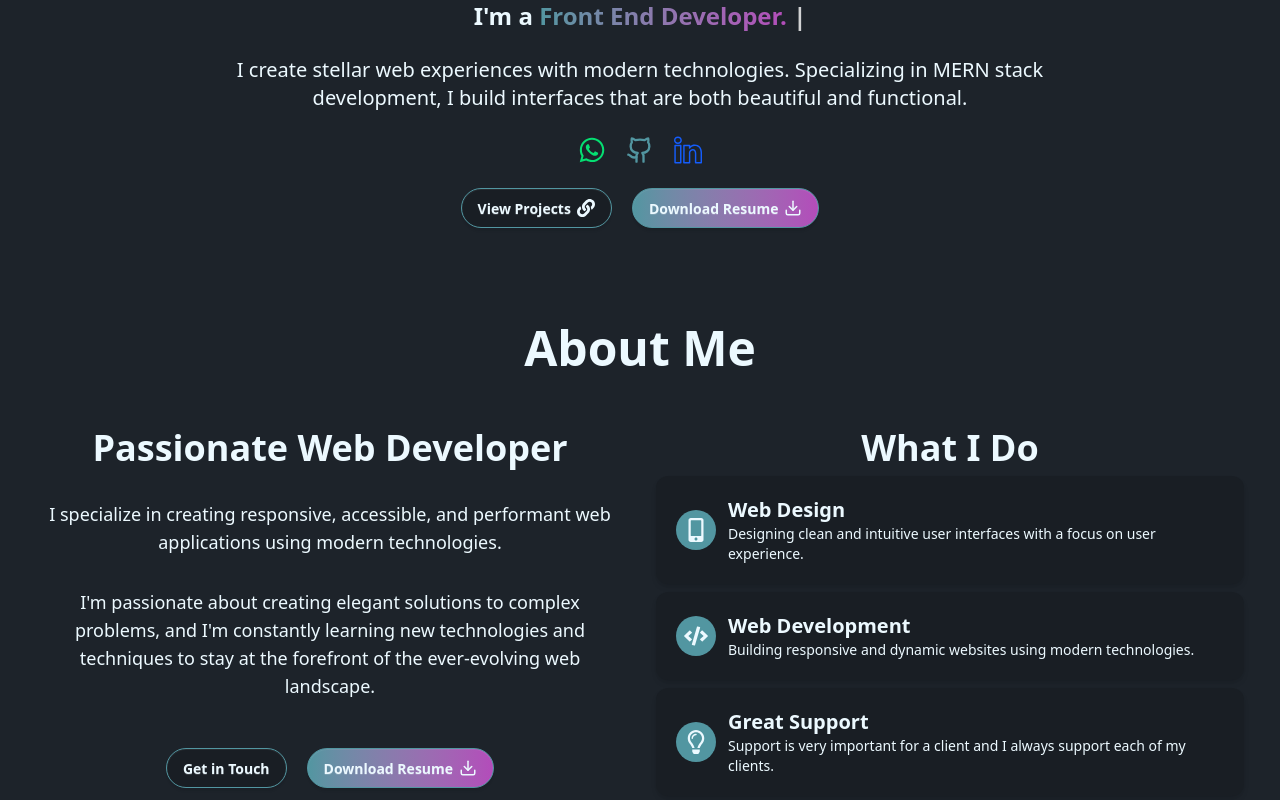
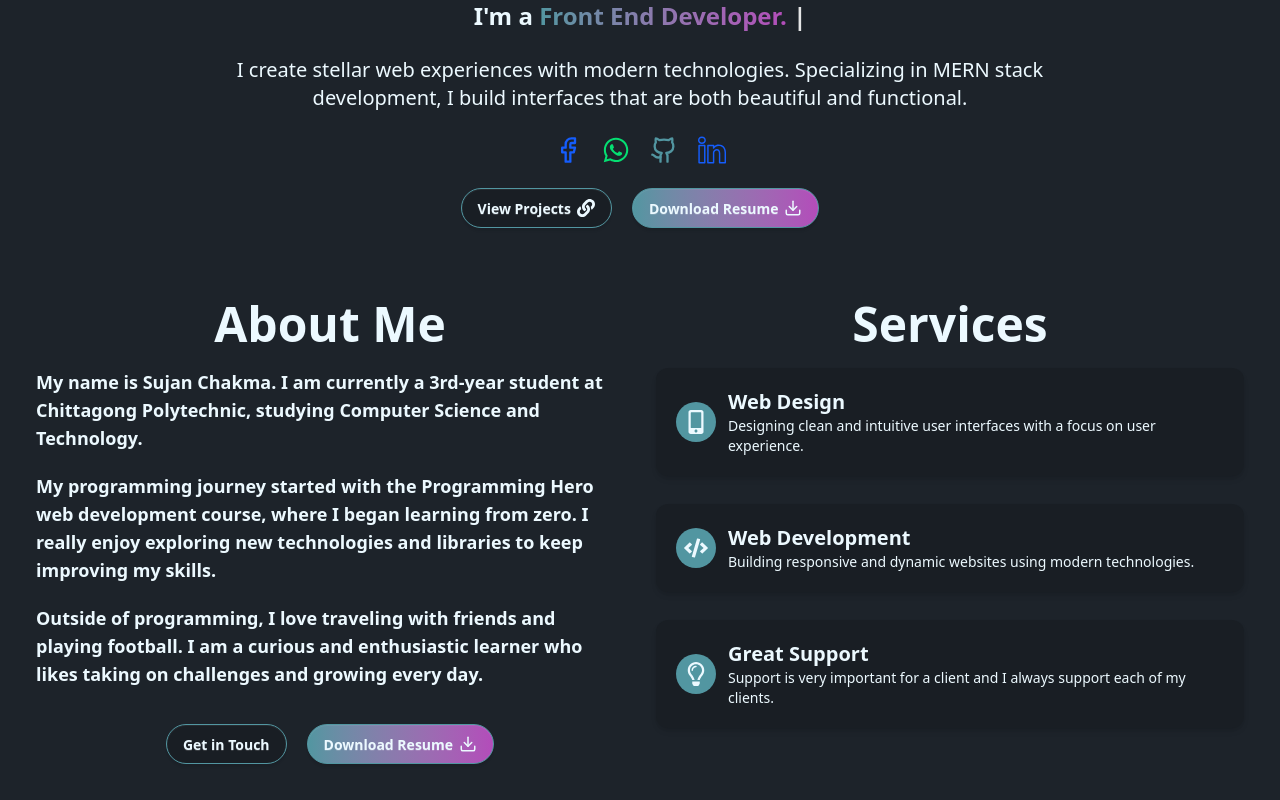
Before and after one commit to sujanchakma1/My-portfolio, a React (Vite) app: page / in a window 1280 px wide. Shown: the part 520-1320 px from the top of the page. Built offline with nearby package versions, Linux system fonts and the light colour scheme; a web font is replaced by a local one.

Commit message:
added change section

```diff
--- a/src/Components/About/About.jsx
+++ b/src/Components/About/About.jsx
@@ -25,24 +25,25 @@ const services = [
 ];
 const About = () => {
   return (
-    <div className="pt-10" id="about">
-      <h1 className="text-5xl font-bold text-center">About Me</h1>
-
+    <div id="about">
       <div className="hero-content flex-col lg:flex-row items-start gap-8 my-10">
         <div className="flex-1 w-full">
-          <div className="About space-y-8 text-center">
-            <h2 className="text-4xl font-semibold mb-8">
-              Passionate Web Developer
-            </h2>
-            <p className="text-lg">
-              I specialize in creating responsive, accessible, and performant
-              web applications using modern technologies.
+          <h1 className="text-5xl font-bold text-center mb-5">About Me</h1>
+          <div className="About space-y-5 text-center">
+            <p className="text-lg text-left font-semibold">
+              My name is Sujan Chakma. I am currently a 3rd-year student at
+              Chittagong Polytechnic, studying Computer Science and Technology.
             </p>
-            <p className="text-lg">
-              I'm passionate about creating elegant solutions to complex
-              problems, and I'm constantly learning new technologies and
-              techniques to stay at the forefront of the ever-evolving web
-              landscape.
+            <p className="text-lg text-left font-semibold">
+              My programming journey started with the Programming Hero web
+              development course, where I began learning from zero. I really
+              enjoy exploring new technologies and libraries to keep improving
+              my skills.
+            </p>
+            <p className="text-lg text-left font-semibold">
+              Outside of programming, I love traveling with friends and playing
+              football. I am a curious and enthusiastic learner who likes taking
+              on challenges and growing every day.
             </p>
             <div className="space-x-5 pt-4">
               <Link to="contacts" smooth={true} duration={1000} offset={-80}>
@@ -59,8 +60,8 @@ const About = () => {
           </div>
         </div>
         <div className="service flex-1 w-full">
-          <div className="grid grid-cols-1 gap-2 w-full">
-            <h2 className="text-4xl font-semibold text-center"> What I Do</h2>
+          <h1 className="text-5xl font-bold text-center mb-5">Services</h1>
+          <div className="grid grid-cols-1 gap-7 w-full">
             {services.map((service, index) => (
               <div
                 className="rounded-xl bg-base-200 p-5 shadow-md hover:shadow-xl hover:scale-102 transition-all flex gap-3 items-center"
--- a/src/Components/Hero/Hero.jsx
+++ b/src/Components/Hero/Hero.jsx
@@ -5,6 +5,7 @@ import { LuDownload, LuGithub } from "react-icons/lu";
 import { SlSocialLinkedin } from "react-icons/sl";
 import Typewriter from "./Typewriter";
 import { Link } from "react-scroll";
+import { FiFacebook } from "react-icons/fi";
 
 const Hero = () => {
   return (
@@ -27,6 +28,9 @@ const Hero = () => {
           </p>
           <div className="flex justify-center">
             <div className="flex gap-5">
+              <a href="https://www.facebook.com/share/1LL4u1yggP/">
+                <FiFacebook size={28} className="text-blue-600" />
+              </a>
               <a href="https://wa.me/8801571312226">
                 <FaWhatsapp size={28} className="text-green-400" />
               </a>
--- a/src/Components/Projects/Projects1.jsx
+++ b/src/Components/Projects/Projects1.jsx
@@ -16,7 +16,7 @@ const Projects1 = () => {
         {/* ✅ Project Description */}
         <div className="p-5 space-y-4">
           <h2 className="text-3xl font-bold text-center"> MedCamp</h2>
-          <p className="text-sm text-center line-clamp-3">
+          <p className="text-sm line-clamp-3">
             A MERN stack web application that helps organizers create and manage
             medical camps, and allows participants to join those camps, make
             payments, and access health resources.
--- a/src/Components/Projects/Projects2.jsx
+++ b/src/Components/Projects/Projects2.jsx
@@ -17,7 +17,7 @@ const Projects2 = () => {
         {/* ✅ Project Description */}
         <div className="p-5 space-y-4">
           <h2 className="text-3xl font-bold text-center">ItemsTrack</h2>
-          <p className="text-sm text-center line-clamp-3">
+          <p className="text-sm line-clamp-3">
             ItemsTrack is a simple lost and found item tracking website where
             users can post lost or found items with details and images. It helps
             people reconnect with their lost belongings easily.
@@ -44,7 +44,7 @@ const Projects2 = () => {
               JWT
             </div>
           </div>
-          <div className="flex justify-between">
+          <div className="flex justify-between mt-auto">
             <a
               href="https://where-is-it-88c14.web.app/"
               className="btn-sm btn rounded-full border border-secondary transition-all duration-300 bg-gradient-to-r from-secondary to-primary bg-[length:100%_100%] hover:bg-[length:0%_100%] bg-no-repeat bg-left"
--- a/src/Components/Projects/Projects3.jsx
+++ b/src/Components/Projects/Projects3.jsx
@@ -17,7 +17,7 @@ const Projects3 = () => {
         {/* ✅ Project Description */}
         <div className="p-5 space-y-4">
           <h2 className="font font-bold text-3xl text-center">A Garden</h2>
-          <p className="text-sm text-center line-clamp-3">
+          <p className="text-sm line-clamp-3">
             A Garden is a community-based gardening platform where users can
             share gardening tips, read helpful guides, and explore gardener
             profiles. It’s a space to learn, inspire, and connect through the
--- a/src/Shared/Footer/Footer.jsx
+++ b/src/Shared/Footer/Footer.jsx
@@ -1,7 +1,6 @@
 import React from "react";
-import { FaFacebook, FaInstagram, FaLinkedin, FaWhatsapp } from "react-icons/fa";
+import { FaWhatsapp } from "react-icons/fa";
 import { FiFacebook } from "react-icons/fi";
-import { IoLogoGithub } from "react-icons/io";
 import { LuGithub } from "react-icons/lu";
 import { SlSocialLinkedin } from "react-icons/sl";
 
@@ -15,9 +14,6 @@ const Footer = () => {
           </a>
           <a href="https://wa.me/8801571312226">
             <FaWhatsapp size={28} className="text-green-400" />
-          </a>
-          <a href="https://www.instagram.com/sujan___chakma?igsh=eWVuOGFpMmNvZ2dk">
-            <FaInstagram size={28} className="text-yellow-900" />
           </a>
           <a href="https://github.com/sujanchakma1">
             <LuGithub size={28} className="text-secondary" />
```
